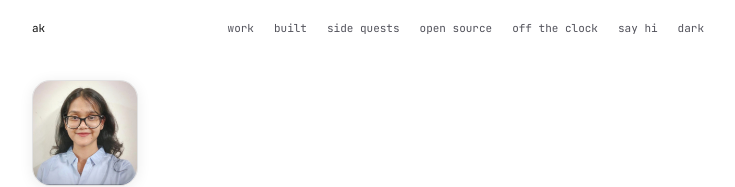
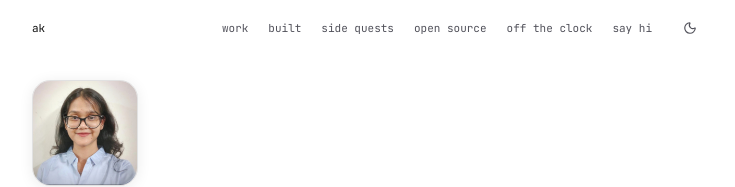
Before and after one commit to archiik04/portfolio., a React (Vite) app: page / in a window 1280 px wide. Shown: the top 187 px of the page, without its empty margins (272-1007 px from the left). Built offline with nearby package versions, Linux system fonts and the light colour scheme; no server answers.

Commit message:
feat: icon theme toggle
replaces the dark/light word with a moon/sun icon that swaps with a
short rotate-and-scale transition. aria-label still names the target
state for screen readers.

```diff
--- a/src/components/site/TopBar.tsx
+++ b/src/components/site/TopBar.tsx
@@ -1,4 +1,6 @@
 import React, { useEffect, useRef, useState } from 'react';
+import { motion, AnimatePresence } from 'framer-motion';
+import { Sun, Moon } from 'lucide-react';
 
 const NAV = [
   { label: 'work', href: '#work' },
@@ -87,9 +89,25 @@ export const TopBar: React.FC = () => {
             <button
               onClick={() => setTheme(t => (t === 'light' ? 'dark' : 'light'))}
               aria-label={`switch to ${theme === 'light' ? 'dark' : 'light'} mode`}
-              className="shrink-0 cursor-pointer font-mono text-[11px] text-muted transition-colors duration-300 hover:text-ink"
+              title={`switch to ${theme === 'light' ? 'dark' : 'light'} mode`}
+              className="relative ml-1 flex h-7 w-7 shrink-0 cursor-pointer items-center justify-center rounded-full text-muted transition-colors duration-300 hover:text-ink"
             >
-              {theme === 'light' ? 'dark' : 'light'}
+              <AnimatePresence mode="wait" initial={false}>
+                <motion.span
+                  key={theme}
+                  initial={{ rotate: -90, opacity: 0, scale: 0.6 }}
+                  animate={{ rotate: 0, opacity: 1, scale: 1 }}
+                  exit={{ rotate: 90, opacity: 0, scale: 0.6 }}
+                  transition={{ duration: 0.2, ease: 'easeOut' }}
+                  className="absolute flex items-center justify-center"
+                >
+                  {theme === 'light' ? (
+                    <Moon className="h-[14px] w-[14px]" />
+                  ) : (
+                    <Sun className="h-[14px] w-[14px]" />
+                  )}
+                </motion.span>
+              </AnimatePresence>
             </button>
           </nav>
         </div>
```
